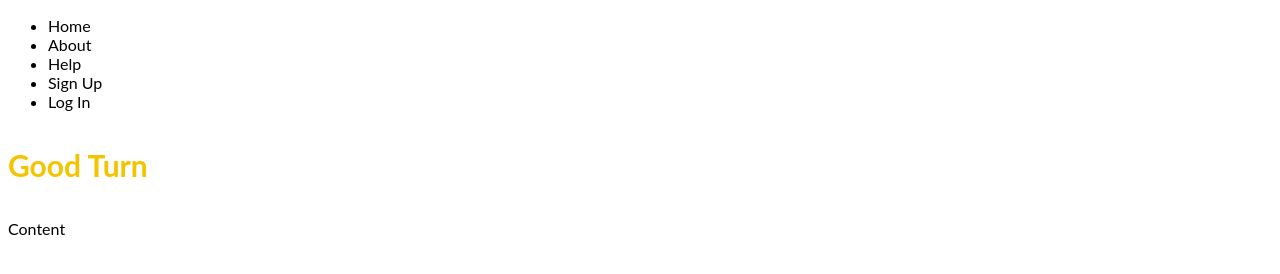
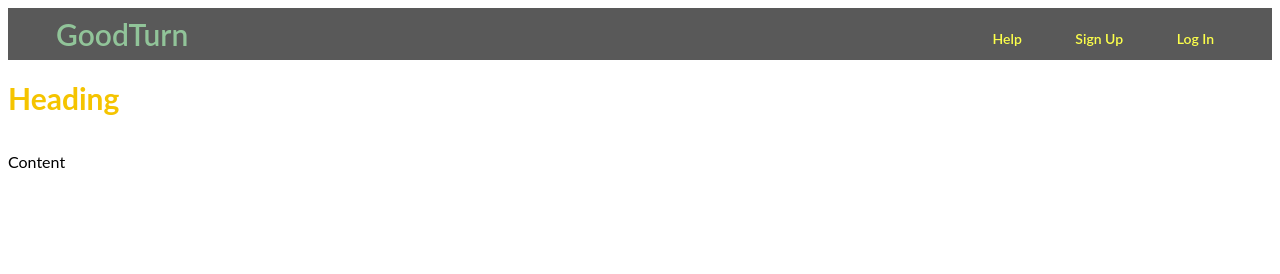
Before and after one commit to CamWalker/goodTurn, a plain HTML site: page index.html in a window 1280 px wide. Drawn offline with Linux system fonts and the light colour scheme.

Commit message:
refined the navigation bar

```diff
--- a/index.html
+++ b/index.html
@@ -7,15 +7,16 @@
   </head>
   <body>
     <nav class="navBar">
-      <ul class="navItems">
-        <li>Home</li>
-        <li>About</li>
+      <ul class="logo">
+        <li>GoodTurn</li>
+      </ul>
+      <ul class="navItems" style="list-style: none">
         <li>Help</li>
         <li>Sign Up</li>
         <li>Log In</li>
       </ul>
     </nav>
-    <h1>Good Turn</h1>
+    <h1>Heading</h1>
     <p>
       Content
     </p>
--- a/style.css
+++ b/style.css
@@ -1,20 +1,32 @@
 body {
   font-family: 'Lato', sans-serif;
 }
+li {
+  display: inline;
+  padding-right: 50px;
+}
+.navBar {
+  background-color:#595959;
 
-nav {
-  backgroud-color:#595959
-  font-color: #fcff4b
+  padding: 8px;
+
 }
-
+.logo {
+  color: #91c499;
+  font-size: 30px;
+  font-weight: 600;
+  display: inline;
+}
+.navItems {
+  color: #fcff4b;
+  float: right;
+  display: inline;
+  font-weight: 600;
+  font-size: 14px;
+}
 h1 {
   color: #f5c400;
   font-size: 30px;
   display: inline-block;
   float:center;
 }
-
-.craig {
-  float:left;
-  display: inline-block;
-}
```
